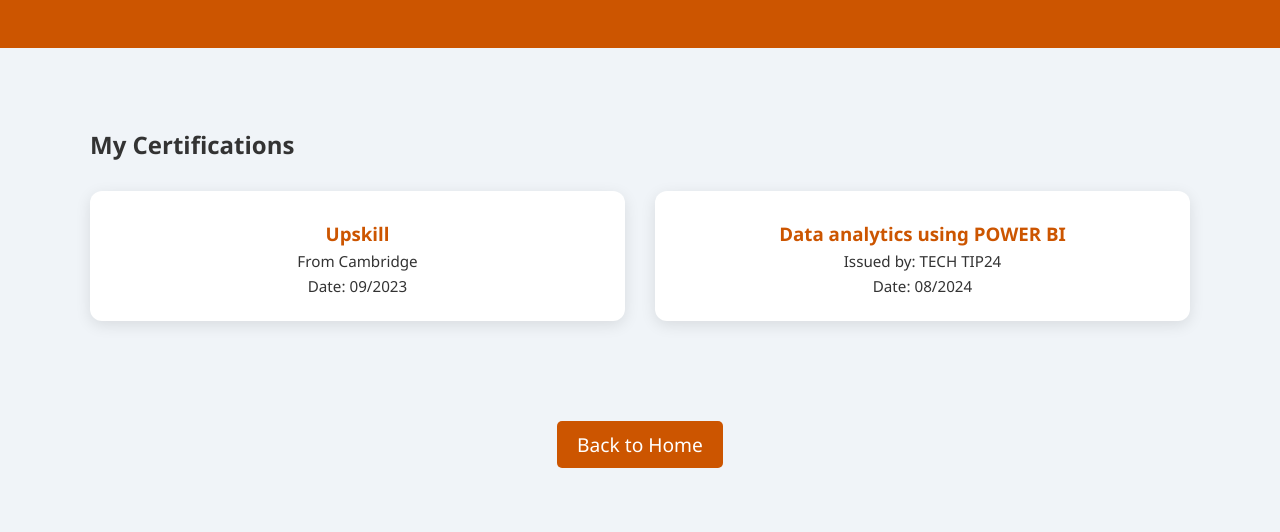
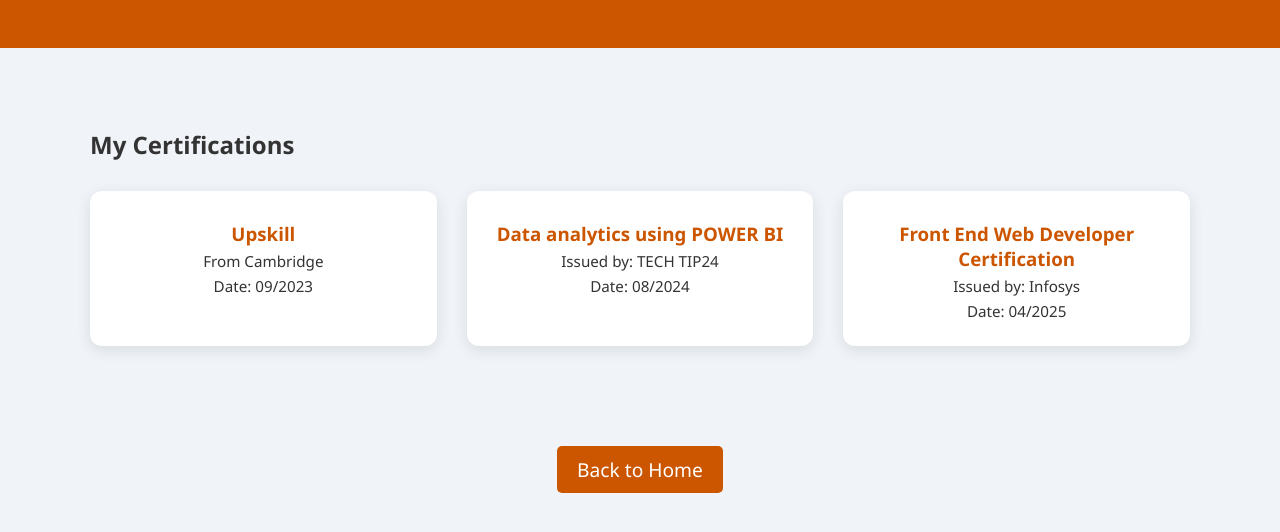
Before and after one commit to ramyasri-09/MyPortfolio, a plain HTML site: page certification.html in a window 1280 px wide. Shown: the part 146-678 px from the top of the page. Drawn offline with Linux system fonts and the light colour scheme.

Commit message:
Update certification.html

```diff
--- a/certification.html
+++ b/certification.html
@@ -28,6 +28,13 @@
                     <p>Issued by: TECH TIP24</p>
                     <p>Date: 08/2024</p>
                 </div>
+                 <div class="certification-card">
+
+                    <h3>Front End Web Developer Certification
+</h3>
+                    <p>Issued by: Infosys</p>
+                    <p>Date:  04/2025</p>
+                </div>
                 <!-- Add more certification cards as needed -->
             </div>
         </div>
```
